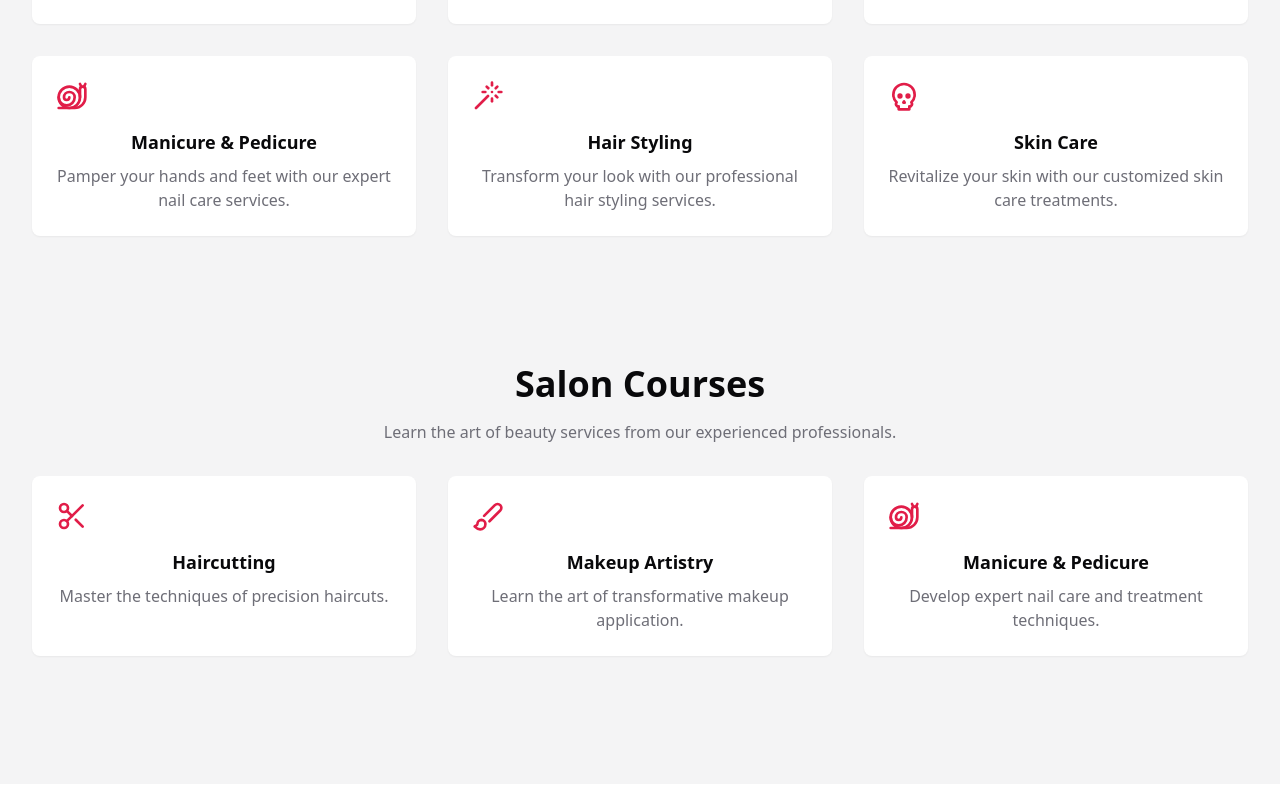
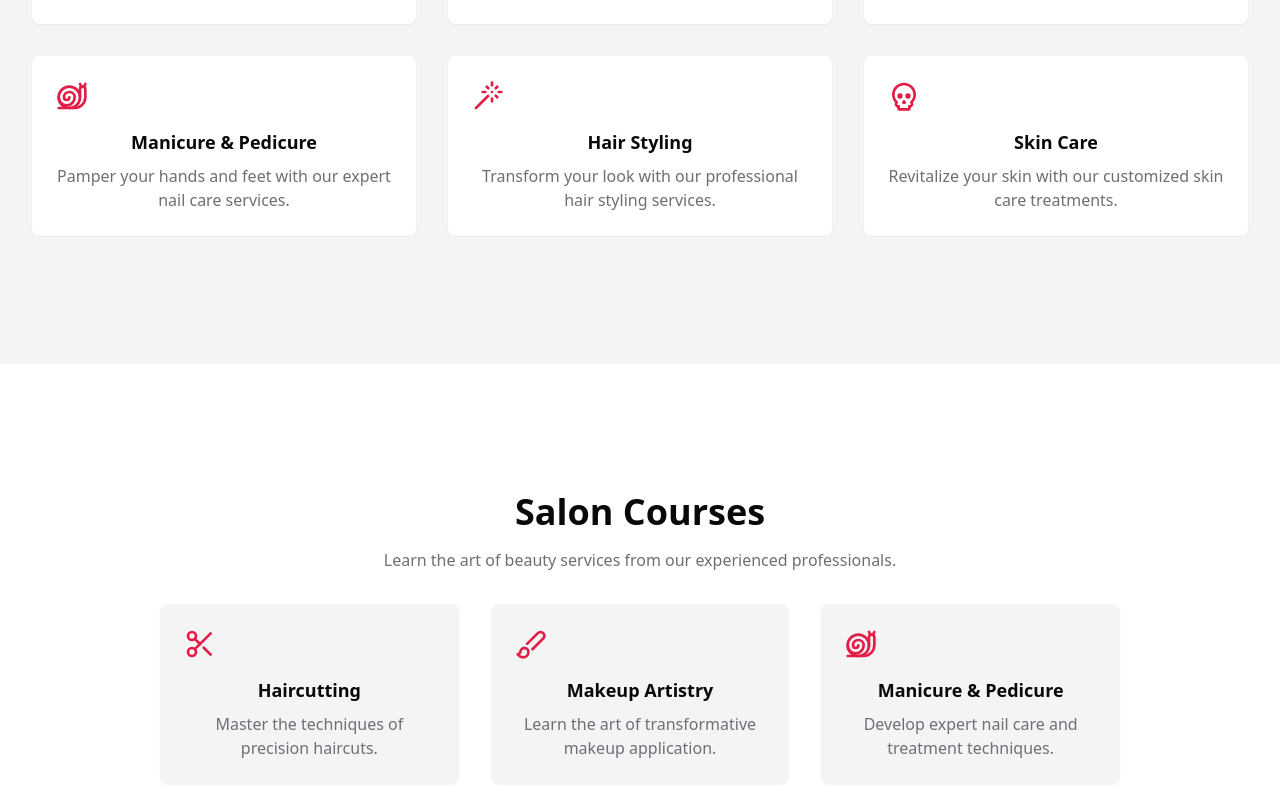
Before and after one commit to scifisatan/beauty, a Next.js app: page / in a window 1280 px wide. Shown: the part 1936-2732 px from the top of the page. Built offline with nearby package versions, Linux system fonts and the light colour scheme.

Commit message:
removed testies

```diff
--- a/src/app/page.tsx
+++ b/src/app/page.tsx
@@ -16,8 +16,8 @@ export default function Home() {
         <Images />
         <OurServices />
         <Courses />
-        <Testimonials />
-        {/*       <ContactUs />*/}
+        {/* <Testimonials /> */}
+        <ContactUs />
       </main>
       <Footer />
     </div >
--- a/src/components/view/courses.tsx
+++ b/src/components/view/courses.tsx
@@ -2,7 +2,8 @@ import { ScissorsIcon, BrushIcon, SnailIcon } from '@/components/icons/icons'
 
 export function Courses() {
     return (
-        <section id="courses" className="bg-muted pt-0 pb-20 sm:pb-32 sm:pt-0">
+        <section id="courses" className=" bg-background  p-20 sm:p-32 ">
+
             <div className="container mx-auto max-w-7xl px-4 sm:px-6 lg:px-8">
                 <div className="space-y-8 text-center">
                     <div>
@@ -12,17 +13,17 @@ export function Courses() {
                         </p>
                     </div>
                     <div className="grid grid-cols-1 gap-8 sm:grid-cols-2 lg:grid-cols-3">
-                        <div className="rounded-lg bg-background p-6 shadow-sm">
+                        <div className="rounded-lg bg-muted p-6 shadow-sm">
                             <ScissorsIcon className="mb-4 h-8 w-8 text-primary" />
                             <h3 className="text-lg font-semibold">Haircutting</h3>
                             <p className="mt-2 text-muted-foreground">Master the techniques of precision haircuts.</p>
                         </div>
-                        <div className="rounded-lg bg-background p-6 shadow-sm">
+                        <div className="rounded-lg bg-muted p-6 shadow-sm">
                             <BrushIcon className="mb-4 h-8 w-8 text-primary" />
                             <h3 className="text-lg font-semibold">Makeup Artistry</h3>
                             <p className="mt-2 text-muted-foreground">Learn the art of transformative makeup application.</p>
                         </div>
-                        <div className="rounded-lg bg-background p-6 shadow-sm">
+                        <div className="rounded-lg bg-muted p-6 shadow-sm">
                             <SnailIcon className="mb-4 h-8 w-8 text-primary" />
                             <h3 className="text-lg font-semibold">Manicure & Pedicure</h3>
                             <p className="mt-2 text-muted-foreground">Develop expert nail care and treatment techniques.</p>
--- a/src/components/view/navbar.tsx
+++ b/src/components/view/navbar.tsx
@@ -20,9 +20,9 @@ export function Navbar() {
                     <Link href="#services" className="text-sm font-medium hover:text-primary" prefetch={false}>
                         Services
                     </Link>
-                    <Link href="#testimonials" className="text-sm font-medium hover:text-primary" prefetch={false}>
+                    {/* <Link href="#testimonials" className="text-sm font-medium hover:text-primary" prefetch={false}>
                         Testimonials
-                    </Link>
+                    </Link> */}
                     <Link href="#contact" className="text-sm font-medium hover:text-primary" prefetch={false}>
                         Contact
                     </Link>
@@ -48,9 +48,9 @@ export function Navbar() {
                             <Link href="#services" className="text-sm font-medium hover:text-primary" prefetch={false}>
                                 Services
                             </Link>
-                            <Link href="#testimonials" className="text-sm font-medium hover:text-primary" prefetch={false}>
+                            {/* <Link href="#testimonials" className="text-sm font-medium hover:text-primary" prefetch={false}>
                                 Testimonials
-                            </Link>
+                            </Link> */}
                             <Link href="#contact" className="text-sm font-medium hover:text-primary" prefetch={false}>
                                 Contact
                             </Link>
```
